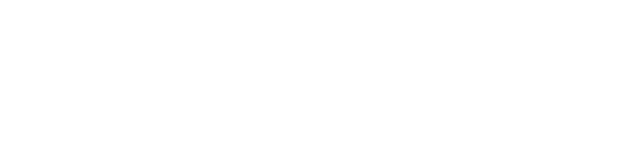
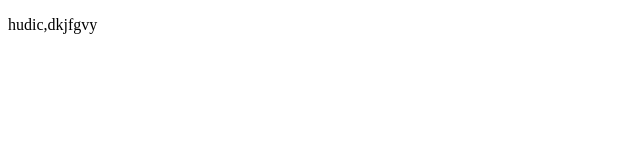
Before and after one commit to Keviny1234/hudson, a plain HTML site: page index.html in a window 1280 px wide. Shown: the whole page, without its empty margins (0-640 px from the left). Drawn offline with Linux system fonts and the light colour scheme.

Commit message:
Update index.html

```diff
--- a/index.html
+++ b/index.html
@@ -7,6 +7,7 @@
     <title>Todos</title>
 </head>
 <body>
+   <p> hudic,dkjfgvy </p>
     <a href="index3.html"></a>
     <a href="index4.html"></a>
     <a href="index5.html"></a>
```
